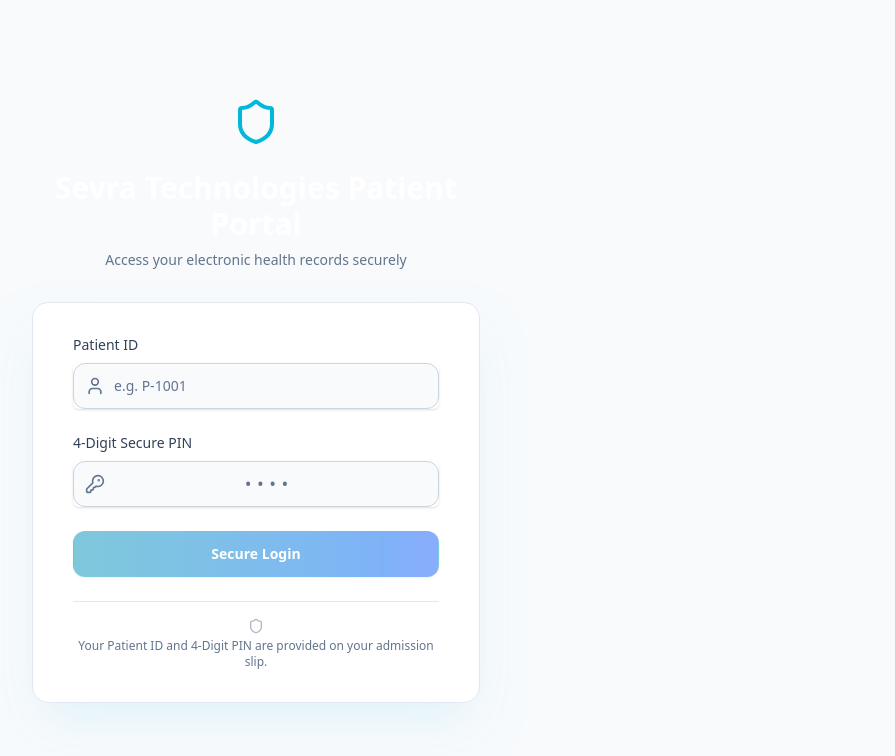
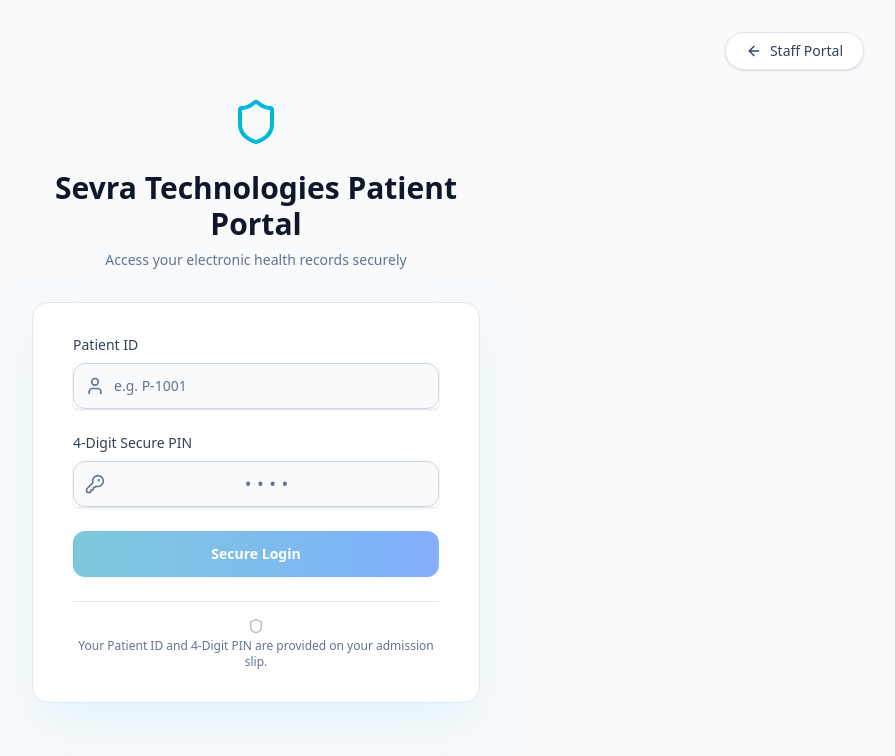
Before and after one commit to Saumya039/mycare-FE, a Next.js app: page /portal/login in a window 1280 px wide. Shown: the top 756 px of the page, without its empty margins (384-1279 px from the left). Built offline with nearby package versions, Linux system fonts and the light colour scheme; no server answers.

Commit message:
Fix trailing spaces in auth and add patient portal back button

```diff
--- /dev/null
+++ b/check-users.js
@@ -0,0 +1,20 @@
+const { PrismaClient } = require('@prisma/client');
+const bcrypt = require('bcryptjs');
+
+const prisma = new PrismaClient();
+
+async function main() {
+  const users = await prisma.user.findMany();
+  for (const u of users) {
+    console.log(`User: ${u.email}, Hash: ${u.password}`);
+    // Check if password123 matches the hash
+    if (u.password) {
+      const match = await bcrypt.compare('password123', u.password);
+      console.log(`Matches 'password123': ${match}`);
+    } else {
+      console.log('No password stored');
+    }
+  }
+}
+
+main().catch(console.error).finally(() => prisma.$disconnect());
--- a/src/app/api/auth/[...nextauth]/route.ts
+++ b/src/app/api/auth/[...nextauth]/route.ts
@@ -14,13 +14,16 @@ export const authOptions: NextAuthOptions = {
       async authorize(credentials) {
         if (!credentials?.email || !credentials?.password) return null
 
+        const email = credentials.email.trim()
+        const password = credentials.password.trim()
+
         const user = await prisma.user.findUnique({
-          where: { email: credentials.email }
+          where: { email }
         })
 
         if (!user || !user.password) return null
 
-        const isPasswordValid = await bcrypt.compare(credentials.password, user.password)
+        const isPasswordValid = await bcrypt.compare(password, user.password)
 
         if (!isPasswordValid) return null
 
--- a/src/app/portal/login/page.tsx
+++ b/src/app/portal/login/page.tsx
@@ -2,7 +2,8 @@
 
 import { useState } from "react"
 import { useRouter } from "next/navigation"
-import { Shield, KeyRound, Loader2, User } from "lucide-react"
+import Link from "next/link"
+import { Shield, KeyRound, Loader2, User, ArrowLeft } from "lucide-react"
 
 export default function PortalLogin() {
   const [patientId, setPatientId] = useState("")
@@ -39,10 +40,17 @@ export default function PortalLogin() {
   }
 
   return (
- <div className="min-h-screen bg-slate-50 flex flex-col justify-center py-12 sm:px-6 lg:px-8 text-slate-900">
+    <div className="min-h-screen bg-slate-50 flex flex-col justify-center py-12 sm:px-6 lg:px-8 text-slate-900 relative">
+      {/* Navigation */}
+      <div className="absolute top-8 right-8 flex items-center gap-4 z-20">
+        <Link href="/login" className="px-5 py-2 rounded-full border border-slate-200 bg-white backdrop-blur text-sm font-medium text-slate-700 hover:bg-slate-50 transition-colors flex items-center gap-2 shadow-sm">
+          <ArrowLeft className="w-4 h-4" /> Staff Portal
+        </Link>
+      </div>
+
       <div className="sm:mx-auto sm:w-full sm:max-w-md text-center">
         <Shield className="mx-auto h-12 w-12 text-cyan-500" />
- <h2 className="mt-6 text-center text-3xl font-extrabold text-white">
+        <h2 className="mt-6 text-center text-3xl font-extrabold text-slate-900">
           Sevra Technologies Patient Portal
         </h2>
         <p className="mt-2 text-center text-sm text-slate-500">
@@ -69,7 +77,7 @@ export default function PortalLogin() {
                   placeholder="e.g. P-1001"
                   value={patientId}
                   onChange={(e) => setPatientId(e.target.value)}
- className="block w-full pl-10 pr-3 py-3 border border-slate-300 rounded-xl bg-slate-50 text-white placeholder-slate-500 focus:outline-none focus:ring-2 focus:ring-cyan-500 focus:border-cyan-500 sm:text-sm transition-all"
+                  className="block w-full pl-10 pr-3 py-3 border border-slate-300 rounded-xl bg-slate-50 text-slate-900 placeholder-slate-500 focus:outline-none focus:ring-2 focus:ring-cyan-500 focus:border-cyan-500 sm:text-sm transition-all"
                 />
               </div>
             </div>
@@ -91,7 +99,7 @@ export default function PortalLogin() {
                   placeholder="••••"
                   value={portalPin}
                   onChange={(e) => setPortalPin(e.target.value)}
- className="block w-full pl-10 pr-3 py-3 border border-slate-300 rounded-xl bg-slate-50 text-white placeholder-slate-500 focus:outline-none focus:ring-2 focus:ring-cyan-500 focus:border-cyan-500 sm:text-sm transition-all text-center tracking-[0.5em] font-bold"
+                  className="block w-full pl-10 pr-3 py-3 border border-slate-300 rounded-xl bg-slate-50 text-slate-900 placeholder-slate-500 focus:outline-none focus:ring-2 focus:ring-cyan-500 focus:border-cyan-500 sm:text-sm transition-all text-center tracking-[0.5em] font-bold"
                 />
               </div>
             </div>
```
Lines whose indentation alone changed are shown as unchanged.
